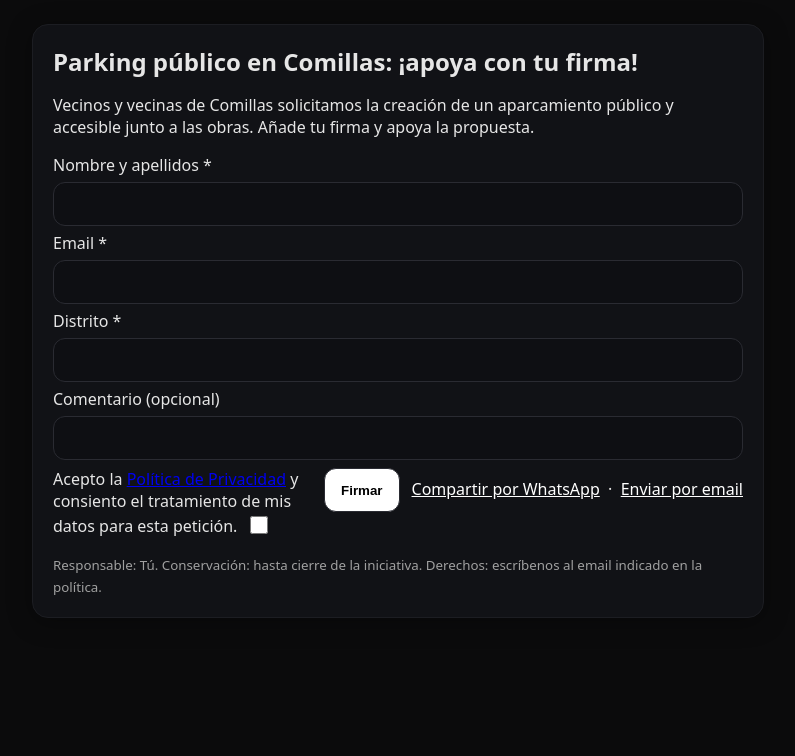
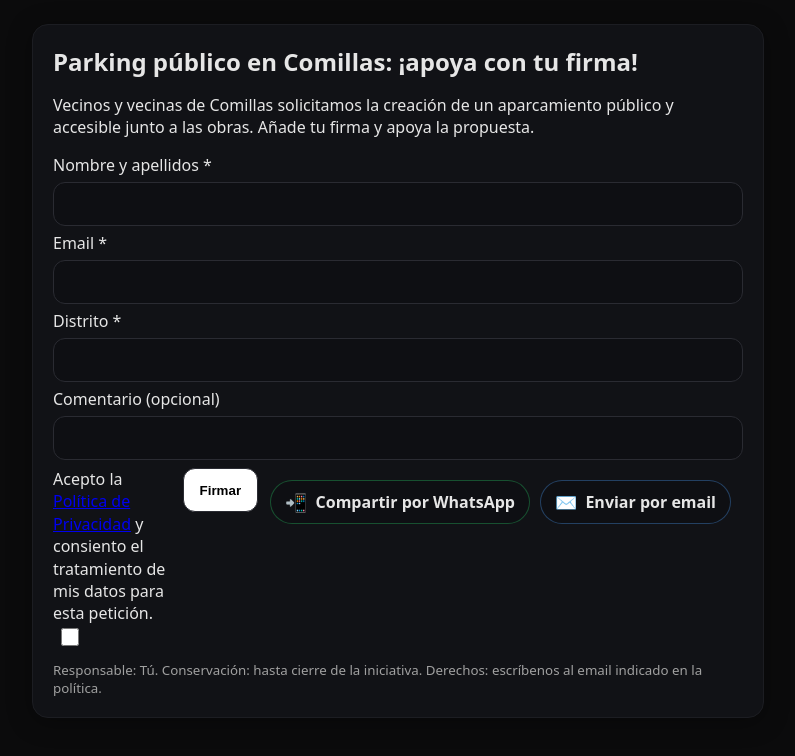
Before and after one commit to Raaul04/PARKING, a website: page public/index.html in a window 1280 px wide. Shown: the whole page, without its empty margins (242-1037 px from the left). Drawn offline with Linux system fonts and the light colour scheme.

Commit message:
Update index.html

```diff
--- a/public/index.html
+++ b/public/index.html
@@ -135,6 +135,48 @@
     .err {
       color: #ff8a8a
     }
+
+    /* Botones de compartir */
+    .share {
+      display: flex;
+      gap: 10px;
+      flex-wrap: wrap;
+      margin-top: 12px;
+    }
+
+    .btn-share {
+      display: inline-flex;
+      align-items: center;
+      gap: 8px;
+      padding: 10px 14px;
+      border-radius: 999px;
+      border: 1px solid #2a2b32;
+      background: #0e0f13;
+      color: var(--text);
+      text-decoration: none;
+      font-weight: 600;
+      transition: transform .12s ease, box-shadow .12s ease, border-color .12s ease;
+    }
+
+    .btn-share:hover {
+      transform: translateY(-1px);
+      box-shadow: 0 6px 20px rgba(0, 0, 0, .25);
+      border-color: #3a3b44;
+    }
+
+    .btn-share .icon {
+      font-size: 18px;
+      line-height: 1;
+    }
+
+    /* toques de marca */
+    .btn-wa {
+      border-color: #2bd26b55;
+    }
+
+    .btn-mail {
+      border-color: #4ea1ff55;
+    }
   </style>
 </head>
 
@@ -178,21 +220,19 @@
 
           <button type="submit">Firmar</button>
 
-          <p style="margin-top:10px">
-            <a href="https://api.whatsapp.com/send?text=Firma%20esta%20petici%C3%B3n%3A%20https%3A%2F%2Fparking-comillas.onrender.com"
-              target="_blank" rel="noopener noreferrer" style="color:#fff;text-decoration:underline">Compartir por
-              WhatsApp</a>
-            &nbsp;·&nbsp;
-            <a href="mailto:?subject=Parking%20en%20Comillas&body=Apoya%20la%20propuesta%20aqu%C3%AD%3A%20https%3A%2F%2Fparking-comillas.onrender.com"
-              style="color:#fff;text-decoration:underline">Enviar por email</a>
-          </p>
+          <div class="share" aria-label="Compartir">
+            <a id="share-wa" class="btn-share btn-wa" href="#" target="_blank" rel="noopener noreferrer">
+              <span class="icon">📲</span> Compartir por WhatsApp
+            </a>
+            <a id="share-mail" class="btn-share btn-mail" href="#">
+              <span class="icon">✉️</span> Enviar por email
+            </a>
+          </div>
 
 
-        </div>
-
-        <p id="msg"></p>
-        <small>Responsable: Tú. Conservación: hasta cierre de la iniciativa. Derechos: escríbenos al email indicado en
-          la política.</small>
+          <p id="msg"></p>
+          <small>Responsable: Tú. Conservación: hasta cierre de la iniciativa. Derechos: escríbenos al email indicado en
+            la política.</small>
       </form>
     </section>
   </main>
@@ -226,6 +266,24 @@
       }
     });
   </script>
+
+
+ <script>
+    // Construye los enlaces de compartir con la URL actual
+    (function () {
+      const url = encodeURIComponent(location.origin);
+      const txtWA = encodeURIComponent('Firma esta petición: ');
+      const subj = encodeURIComponent('Parking en Comillas');
+      const body = encodeURIComponent('Apoya la propuesta aquí: ') + '%20' + url;
+
+      document.getElementById('share-wa').href =
+        'https://api.whatsapp.com/send?text=' + txtWA + url;
+
+      document.getElementById('share-mail').href =
+        'mailto:?subject=' + subj + '&body=' + body;
+    })();
+  </script>
+
 </body>
 
 </html>
```
